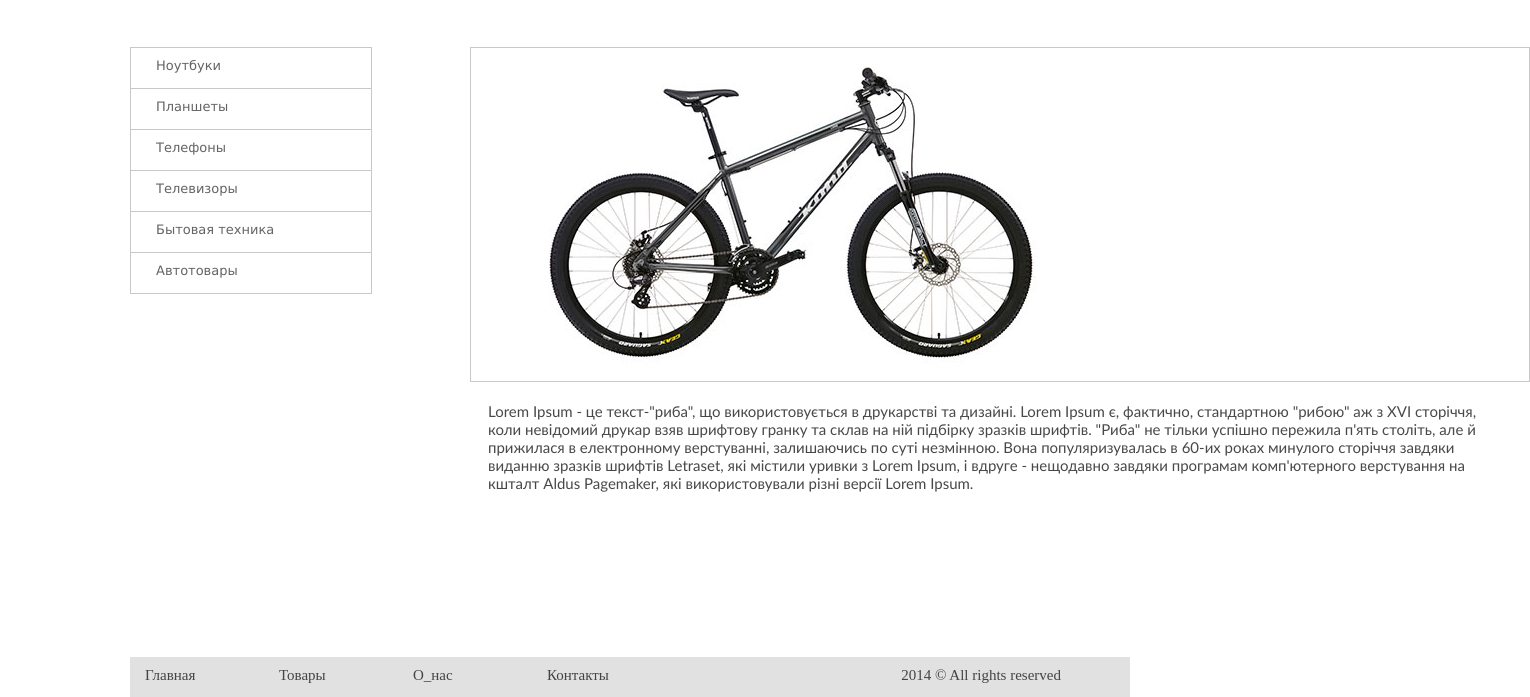
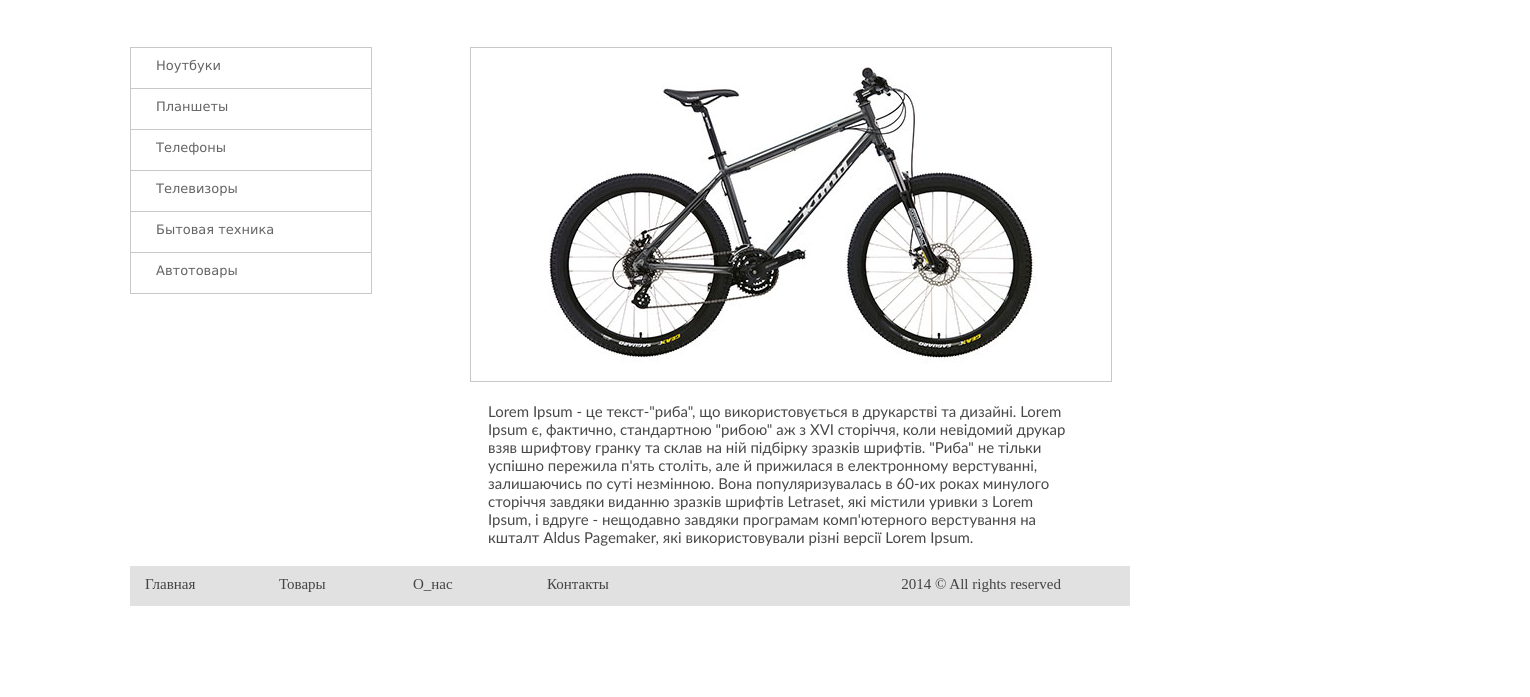
Before and after one commit to Shutenchik/DZ3, a plain HTML site: page dz3/index.html in a window 1280 px wide. Shown: the part 153-850 px from the top of the page, 1530 px wide, since content can reach past the window. After the commit the page ends 800 px from the top, so only its background shows below. Drawn offline with Linux system fonts and the light colour scheme.

Commit message:
new css file

```diff
--- a/dz3/css/style.css
+++ b/dz3/css/style.css
@@ -95,14 +95,15 @@ li:last-child{
 /*CONTENT*/
 
 .content{
-	margin: 0px 340px;
-	width: 100%;
-	height: 100%;
+	width: 690px;
+    margin: 0px 340px;
+
 }
 .border{
 	border: 1px solid #c8c8c8;
-	margin: 0 40px;
-	margin-right: 0;
+    margin: 0 40px;
+    margin-right: 0;
+    width: 640px
 }
 .content .img{
 	width: 500px;
```
